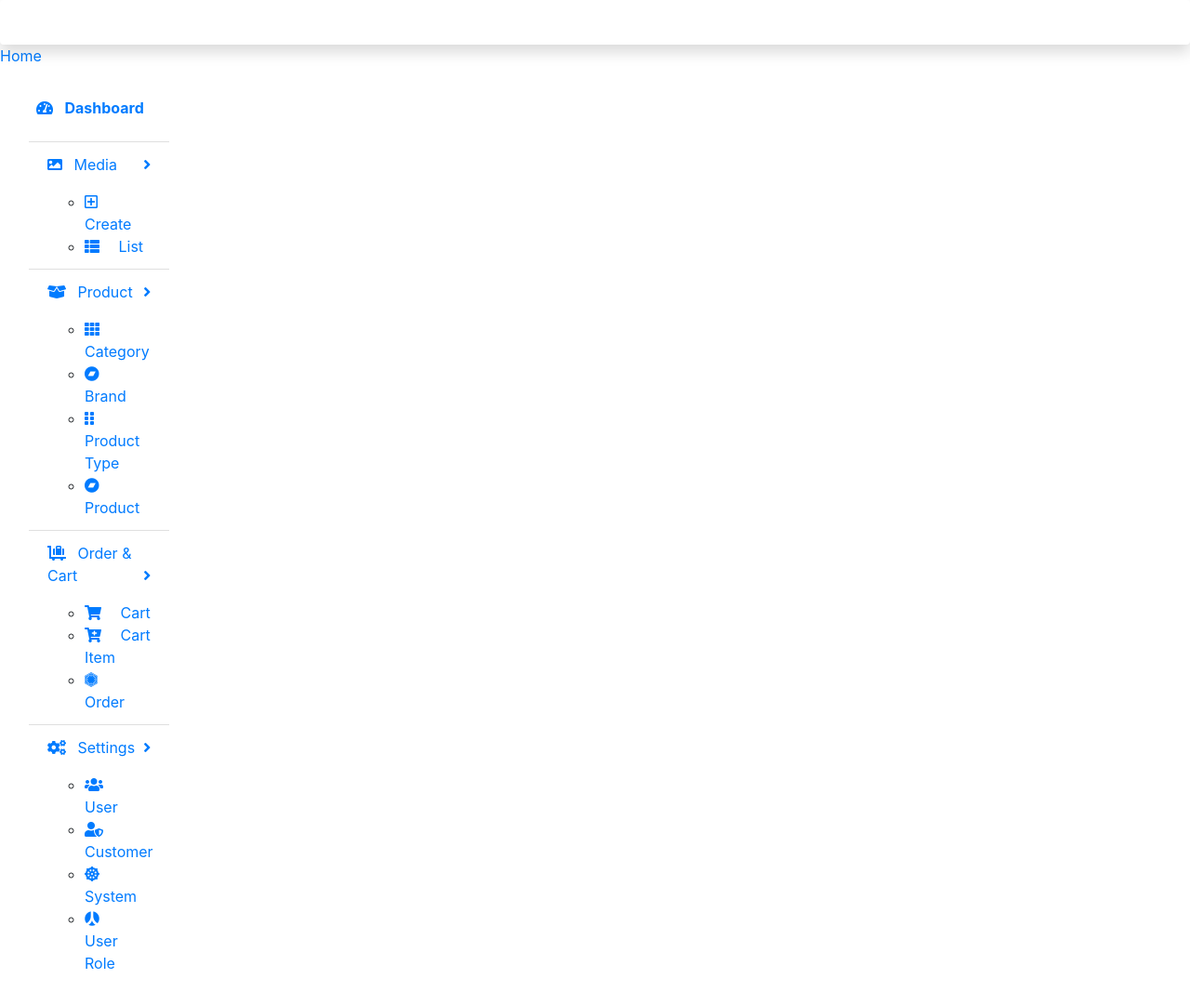
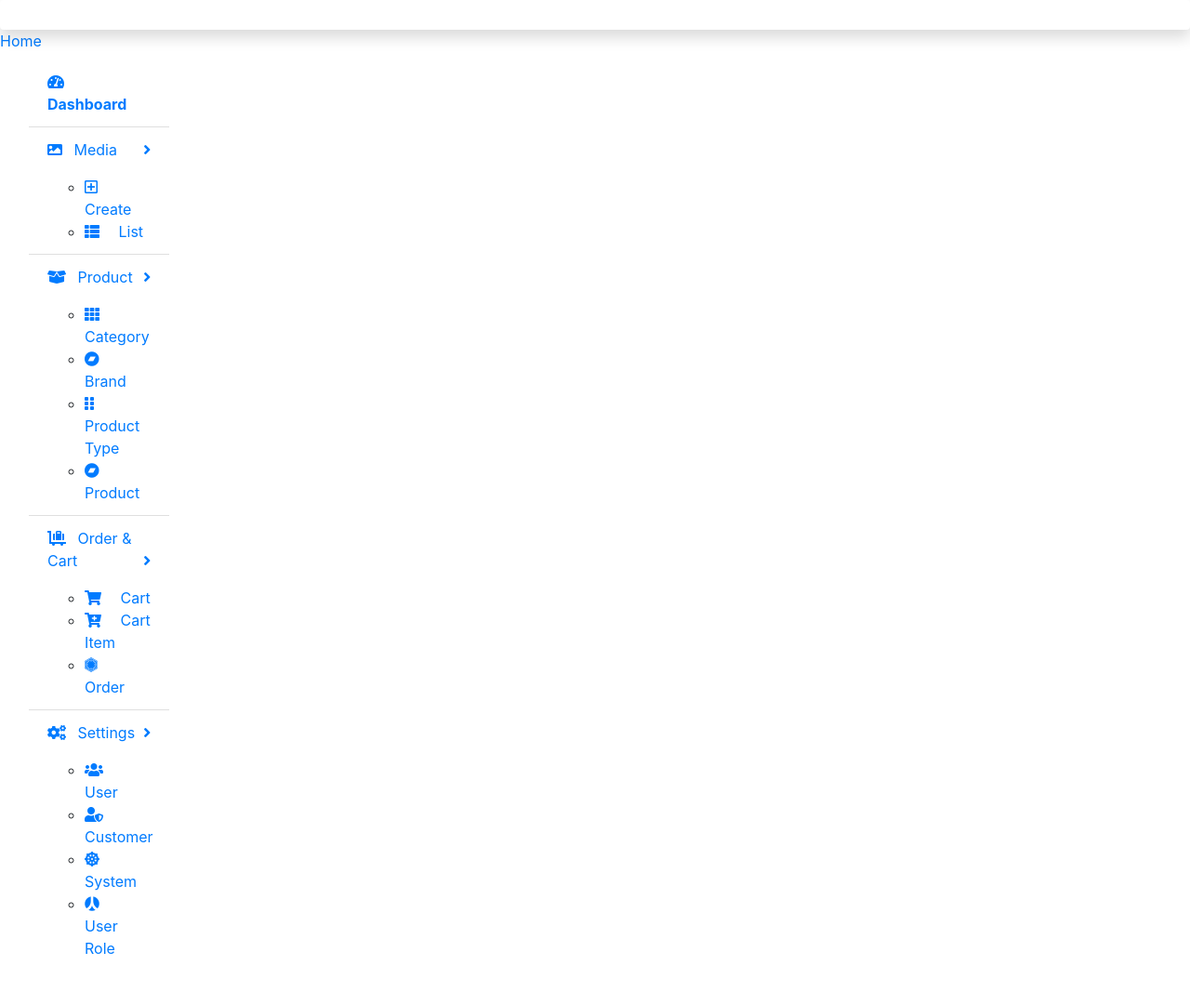
Before and after one commit to farhapartex/django-dookan, a Django app: template dookan/templates/admin/base.html in a window 1280 px wide. Shown: the top 1081 px of the page at 93% size. Run offline with Django 3.2, Linux system fonts and the light colour scheme; the template is opened without the code that fills it, so the values that code supplies are empty; some libraries are stand-ins or nearby versions.

```diff
--- a/dookan/admin.py
+++ b/dookan/admin.py
@@ -77,7 +77,7 @@ class MediaAdmin(admin.ModelAdmin):
         })
     )
     readonly_fields = ('image_tag',)
-    list_per_page=10
+    list_per_page=5
 
 
     def image_tag(self, obj):
--- a/dookan/templates/admin/base.html
+++ b/dookan/templates/admin/base.html
@@ -40,7 +40,7 @@
 
         {% if not is_popup %}
         <!-- Header -->
-        <div id="header" class="shadow pl-3 pr-3 pt-4 pb-4  rounded sticky-top">
+        <div id="header" class="shadow pl-3 pr-3 pt-3 pb-3  rounded sticky-top">
             <div id="branding">
                 {% block branding %}{% endblock %}
             </div>
@@ -111,10 +111,10 @@
                         <!-- <ul class="list-group ">
                             <li class="list-group-item sidebar-nav-li"><a href="{{ model.admin_url }}"><span class="mr-2"><i class="fas fa-tachometer-alt"></i></span> <b>Dashboard</b></a></li>
                         </ul> -->
-                        <p class="pt-3 pl-3 mt-3  ml-2 app_caption">
-                            <a href="{% url 'admin:index' %}"><span class="mr-2"><i class="fas fa-tachometer-alt"></i></span> <b>{% trans 'Dashboard' %}</b></a>
-                        </p>
                         <ul class="list-group list-group-flush pl-3 pr-3 pt-2 pb-2 mb-2">
+                            <li class="list-group-item sidebar-nav-li">
+                                <a href="{% url 'admin:index' %}"><span class="mr-2"><i class="fas fa-tachometer-alt"></i></span> <b>{% trans 'Dashboard' %}</b></a>
+                            </li>
                             <li class="list-group-item sidebar-nav-li">
                                 <a href="#"><span class="mr-2"><i class="fas fa-image"></i></span> <span>Media</span> <span class="float-right"><i class="fas fa-angle-right"></i></span></a>
                                 <ul class="sidebar-list-submenu mt-3">
--- a/dookan/templates/admin/change_list_results.html
+++ b/dookan/templates/admin/change_list_results.html
@@ -6,7 +6,7 @@
 {% endif %}
 {% if results %}
 <div class="results">
-    <table id="result_list" class="table table-bordered">
+    <table id="result_list" class="table table-hover">
         <thead>
             <tr class="text-center">
                 {% for header in result_headers %}
```
Also changed, not shown: 1 other file.
